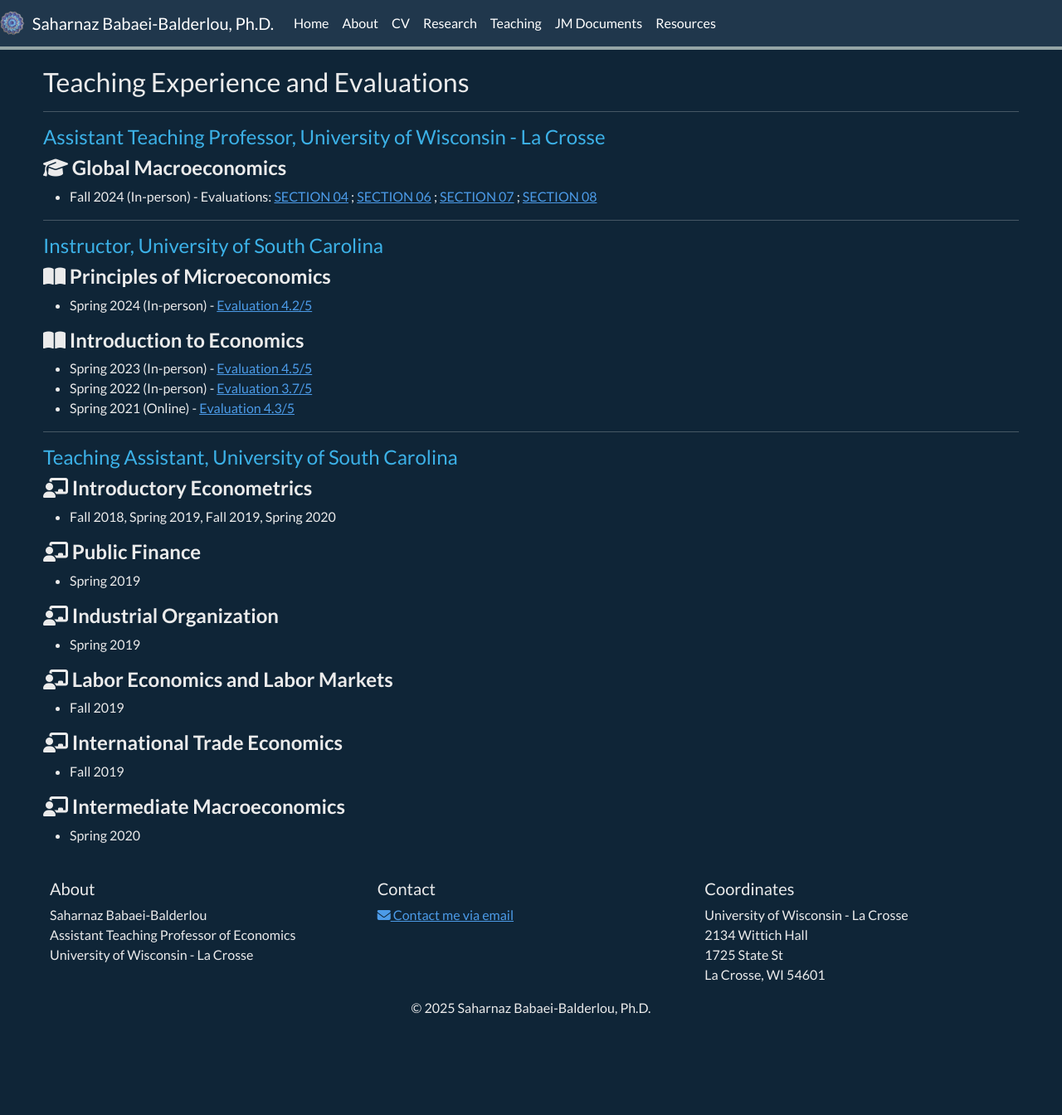
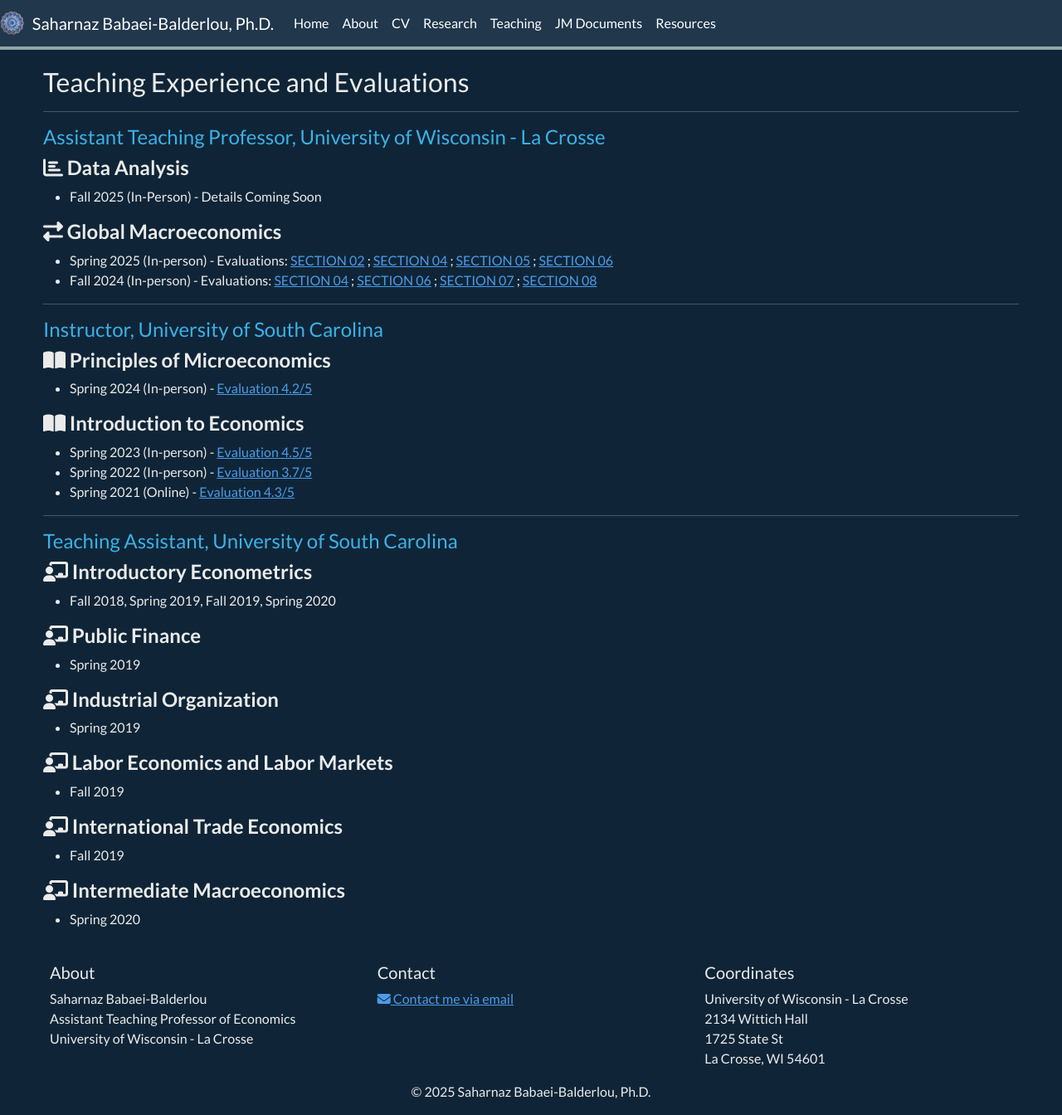
Before and after one commit to saharnazb/saharnazb.github.io, a Jekyll site: the page built from _pages/teching-experience.md, in a window 1280 px wide and 1344 px high. Shown: the whole window at 83% size. Built offline with Jekyll 4.4.1, drawn with Linux system fonts in a browser that asks for light colours; nearby versions of some CDN libraries; library files that are not in the unit come from our copies; a style sheet for code colours, icons or effects is not loaded.

Commit message:
update teaching experience

```diff
--- a/_pages/teching-experience.md
+++ b/_pages/teching-experience.md
@@ -12,7 +12,11 @@
 <!-- First Block - Assistant Teaching Professor -->
 #### <span style="color: #3cb1e7;">Assistant Teaching Professor, University of Wisconsin - La Crosse</span>
 
-#### <i class="fas fa-graduation-cap"></i> **Global Macroeconomics**
+#### <i class="fas fa-chart-bar"></i> **Data Analysis**
+- Fall 2025 (In-Person) - Details Coming Soon
+
+#### <i class="fas fa-exchange-alt"></i> **Global Macroeconomics**
+- Spring 2025 (In-person) - Evaluations: [SECTION 02](/assets/teaching/IntroMacro/LENS_ECO120_02_Spring2025.pdf) ; [SECTION 04](/assets/teaching/IntroMacro/LENS_ECO120_04_Spring2025.pdf) ; [SECTION 05](/assets/teaching/IntroMacro/LENS_ECO120_05_Spring2025.pdf) ; [SECTION 06](/assets/teaching/IntroMacro/LENS_ECO120_06_Spring2025.pdf)
 - Fall 2024 (In-person) - Evaluations: [SECTION 04](/assets/teaching/IntroMacro/LENS_ECO120_04_Fall2024.pdf) ; [SECTION 06](/assets/teaching/IntroMacro/LENS_ECO120_07_Fall2024.pdf) ; [SECTION 07](/assets/teaching/IntroMacro/LENS_ECO120_07_Fall2024.pdf) ; [SECTION 08](/assets/teaching/IntroMacro/LENS_ECO120_08_Fall2024.pdf)
 
 ---
```
